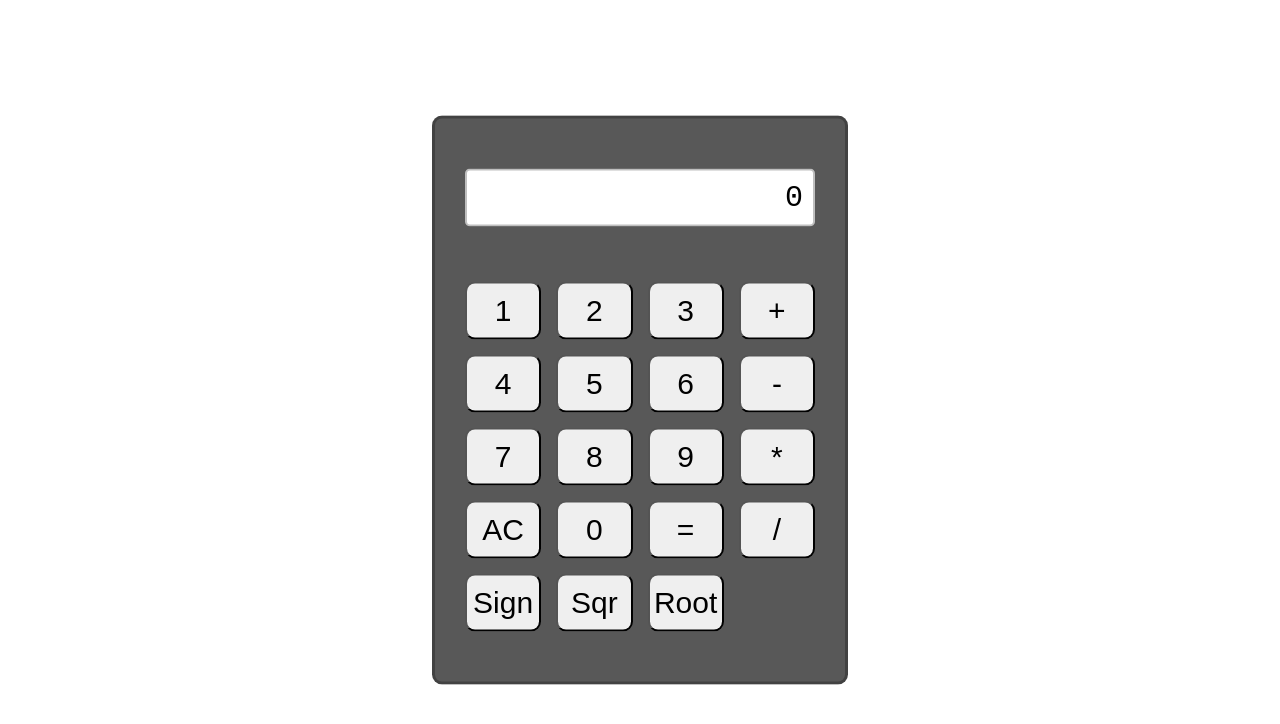
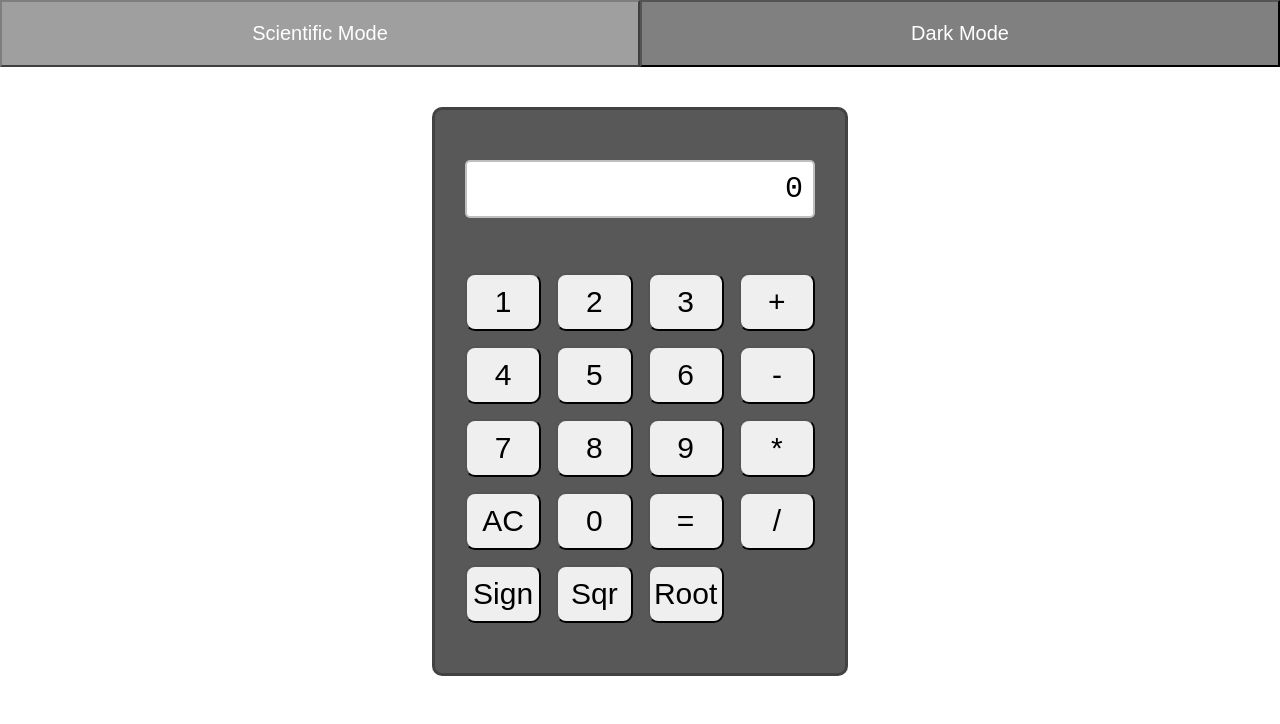
Before and after one commit to BosEriko/rr-calculator, a React (Create React App) app: page / in a window 1280 px wide. Shown: the top 724 px of the page. Built offline with nearby package versions, Linux system fonts and the light colour scheme.

Commit message:
add button toggles

```diff
--- a/src/App.css
+++ b/src/App.css
@@ -1,8 +1,7 @@
 .calculator {
   display: grid;
   width: 350px;
-  margin: 50vh auto 0;
-  transform: translateY(-50%);
+  margin: 40px auto;
   grid-template-columns: repeat(4, 1fr);
   background-color: #585858;
   padding: 50px 30px;
@@ -12,6 +11,7 @@
   border-color: rgba(0,0,0,.25);
   grid-gap: 15px;
 }
+
 .sign-mode-text {
   grid-column-start: 1;
   grid-column-end: 5;
@@ -19,3 +19,19 @@
   color: #fff;
   margin-bottom: 15px;
 }
+
+.toggle-buttons {
+  display: grid;
+  grid-template-columns: repeat(2, 1fr);
+}
+
+.toggle-buttons button {
+  background-color: gray;
+  color: white;
+  font-size: 20px;
+  padding: 20px 0;
+  cursor: pointer;
+}
+.toggle-buttons button:hover {
+  opacity: .75;
+}
--- a/src/App.js
+++ b/src/App.js
@@ -16,6 +16,10 @@ class App extends React.Component {
     ];
     return (
       <div className="App">
+        <div className="toggle-buttons">
+          <button>Scientific Mode</button>
+          <button>Dark Mode</button>
+        </div>
         <div className="calculator">
           <Output />
           <span className="sign-mode-text">{this.props.signMode ? 'Inputs are now negative.' : ''}</span>
```
